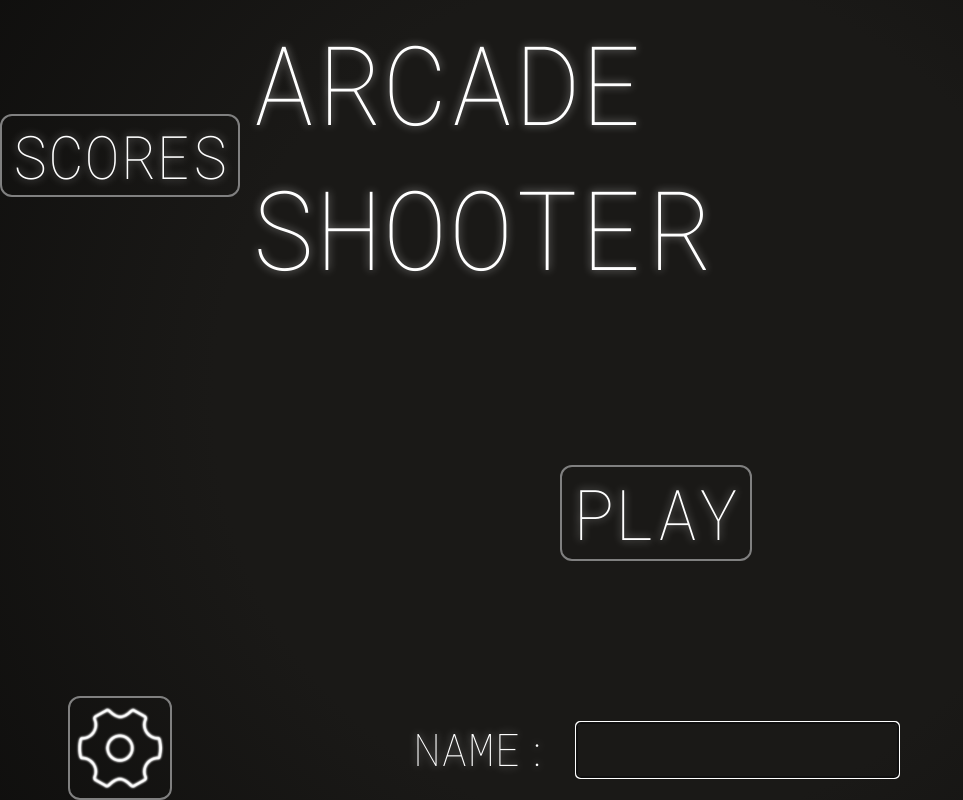
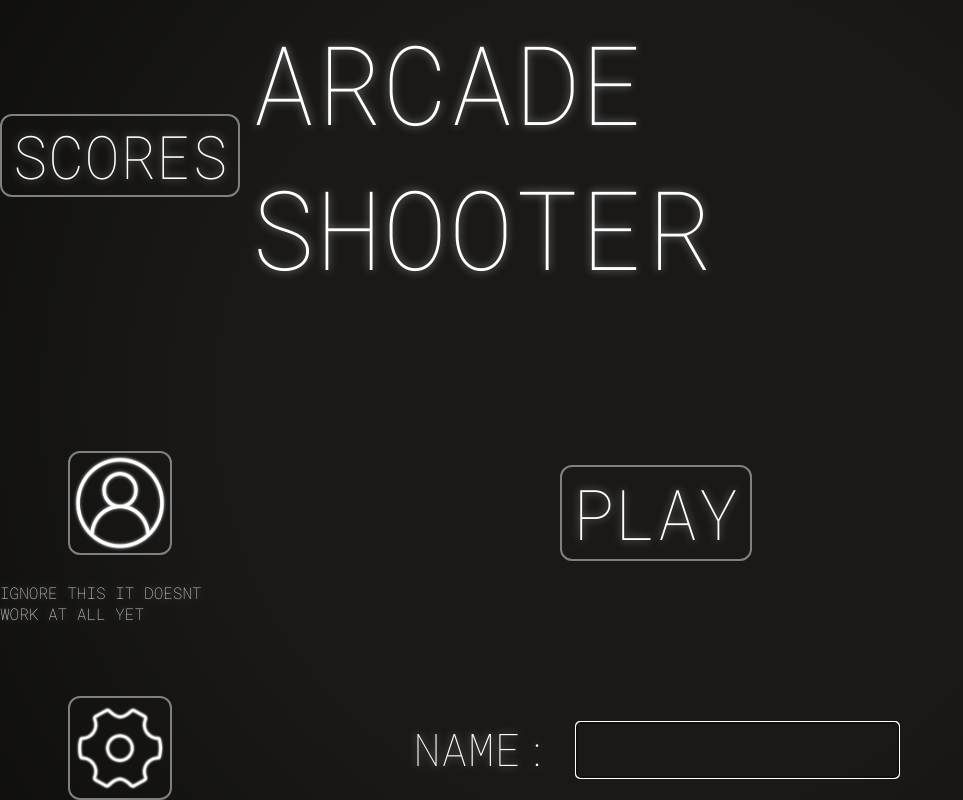
Before and after one commit to TRGRally/Arcade-Shooter, a PHP site: page / in a window 1280 px wide. Shown: the whole page, without its empty margins (0-963 px from the left). Run offline with PHP 8.4, Linux system fonts and the light colour scheme.

Commit message:
Changelog: +users db created +dummy profile button +unix timestamp now stored with scores +name character limit now 16 (instead of 8)

```diff
--- a/index.css
+++ b/index.css
@@ -156,6 +156,19 @@ body { /* set universal styles */
     border-radius: 12px;
 }
 
+#profileButton {
+    position: relative;
+    grid-area: midleft;
+    border: solid grey 2px;
+    border-radius: 12px;
+}
+
+#dev {
+    position: relative;
+    grid-area: midleft;
+    top: 100px;
+}
+
 #nameBlock {
     font-size: 45px;
     background-color:rgba(255, 255, 255, 0);
@@ -182,6 +195,25 @@ body { /* set universal styles */
     border-radius: 4px;
     box-sizing: border-box;
     text-shadow: 0px 0px 8px rgba(255, 255, 255, 0.5); /* GLOW */
+}
+
+/* PROFILE SCREEN BELOW */
+
+#profileScreen {
+    display: none;
+    align-items: center;
+    justify-items: center;
+    vertical-align: middle;
+    height: 100vh;
+    grid-template-areas:
+        "topleft topmiddle topright"
+        "midleft middle middleright"
+        "bottomleft bottom bottomright";
+    grid-template-columns: 1fr 4fr 1fr;
+    grid-template-rows: 1fr 4fr 1fr;
+    box-shadow: 0px 0px 8px rgba(200, 200, 200, 0.8); /* GLOW FOR BUTTONS */
+    text-shadow: 0px 0px 8px rgba(255, 255, 255, 0.5); /* GLOW */
+
 }
 
 /* SCORES SCREEN BELOW */
--- a/index.html
+++ b/index.html
@@ -37,11 +37,13 @@
 	<div id="playButton" style="color: white;">PLAY</div>
 	<form id="nameBlock">
 		<label for="name" id="nameLabel">NAME:</label>
-		<input id="name" type="search" autocomplete="off" spellcheck="false" autofocus="true" maxLength="8">
+		<input id="name" type="search" autocomplete="off" spellcheck="false" autofocus="true" maxLength="16">
 	</form>
 	<div id="gameTitle" style="color: white;">ARCADE SHOOTER</div>
 	<div id="scoresButton" style="color: white;">SCORES</div>
 	<img id="optionsButton" src="./images/options.png" alt="options" width="100" height="100">
+	<img id="profileButton" src="./images/profile.png" alt="profile" width="100" height="100">
+	<div id="dev" style="color: white;">IGNORE THIS IT DOESNT WORK AT ALL YET</div>
 </div>
 
 <div id ="optionsScreen">
@@ -52,6 +54,14 @@
 	<input id="musicVolume" type="range" min="0" max="100" value="60" class="slider">
 	<div id="musicVolumeText" style="color: white;">Music Volume</div>
 	<div id="optionsBackButton" style="color: white;">BACK</div>
+</div>
+
+<div id ="profileScreen">
+<!--profile screen items-->
+	<div id="profileText" style="color: white;">PROFILE</div>
+	<div id="profileName" style="color: white;">NAME</div>
+	<div id="profileScore" style="color: white;">SCORE</div>
+	<div id="profileBackButton" style="color: white;">BACK</div>
 </div>
 
 <div id ="scoresScreen">
--- a/index.js
+++ b/index.js
@@ -564,22 +564,32 @@ function gameplayLoop() {
 			document.getElementById("titleScreen").style.display = "grid"
 			document.getElementById("optionsScreen").style.display = "none"
 			document.getElementById("scoresScreen").style.display = "none"
+			document.getElementById("profileScreen").style.display = "none"
 
 		} else if (menuState === "scores") { //high scores screen
 			//set relevant HTML elements to visible or non-visible
 			document.getElementById("scoresScreen").style.display = "grid"
 			document.getElementById("optionsScreen").style.display = "none"
 			document.getElementById("titleScreen").style.display = "none"
+			document.getElementById("profileScreen").style.display = "none"
 
 		} else if (menuState === "options") { //options menu
 			//set relevant HTML elements to visible or non-visible
 			document.getElementById("optionsScreen").style.display = "grid"
 			document.getElementById("scoresScreen").style.display = "none"
 			document.getElementById("titleScreen").style.display = "none"
+			document.getElementById("profileScreen").style.display = "none"
 			//options slider logic
 			document.getElementById("soundEffectsVolumeText").innerHTML = "<span class='bold'>SFX Volume: </span>" + document.getElementById("soundEffectsVolume").value + "%"
 			document.getElementById("musicVolumeText").innerHTML = "<span class='bold'>Music Volume: </span>" + document.getElementById("musicVolume").value + "%"
 			musicValue = document.getElementById("musicVolume").value
+		} else if (menuState === "profile") { //profile screen
+			//set relevant HTML elements to visible or non-visible
+			document.getElementById("profileScreen").style.display = "grid"
+			document.getElementById("scoresScreen").style.display = "none"
+			document.getElementById("optionsScreen").style.display = "none"
+			document.getElementById("titleScreen").style.display = "none"
+
 		}
 		//set relevant HTML elements to visible or non-visible
 		document.getElementById("paused").style.display = "none"
@@ -600,8 +610,8 @@ function gameplayLoop() {
 				getScores()
 				setTimeout(() => {
 						determineRank()
-				}, 100)
-			}, 100)
+				}, 200)
+			}, 200)
 
 
 		}
@@ -712,7 +722,9 @@ playButton.addEventListener("click", () => {
 
 function submitScore(){ //AJAX REQUEST: creates server POST request to store the player's score and name into the database
 	savedScore = true
-	var params = "name=" + player.name + "&" + "score=" + player.score //format player name and score for the POST request
+	let scoreDate = Date.now()
+	var params = "name=" + player.name + "&" + "score=" + player.score + "&" + "timestamp=" + scoreDate //format params for the POST request
+	console.log(params)
 	var request = new XMLHttpRequest() //create new request
 	request.open("POST", "submitScore.php", true) //set to POST request, call php file
 	request.setRequestHeader("Content-type", "application/x-www-form-urlencoded") //set request format
@@ -741,6 +753,7 @@ function getScores(){ //AJAX REQUEST: creates server GET request to retrieve the
 	request.onload = function(){
 		if(this.status == 200){ //200 = success code
 			scoreData = JSON.parse(this.responseText) //parse the JSON response and save to object
+			console.log(scoreData)
 			if (gameState === "title screen") { //if on title screen, show on scoreboard
 
 				document.getElementById("scoreBoardPlayer").innerHTML = "<span class='bold'>PLAYER</span>"
@@ -832,6 +845,21 @@ optionsBackButton.addEventListener("mouseout", () => {
 	optionsBackButton.style.border = "solid grey 2px";
 })
 
+//PROFILE BUTTON//
+const profileButton = document.getElementById("profileButton")
+profileButton.addEventListener("click", () => {
+	menuState = "profile"
+	playSoundEffect("button")
+})
+//set glow value higher if hovering, set back when un-hover
+profileButton.addEventListener("mouseover", () => {
+	profileButton.style.textShadow = "0px 0px 10px rgba(255, 255, 255, 1)";
+	profileButton.style.border = "solid whitesmoke 2px";
+})
+profileButton.addEventListener("mouseout", () => {
+	profileButton.style.textShadow = "0px 0px 8px rgba(255, 255, 255, 0.5)";
+	profileButton.style.border = "solid grey 2px";
+})
 
 //SCORES BUTTON//
 const scoresButton = document.getElementById("scoresButton")
--- a/submitScore.php
+++ b/submitScore.php
@@ -1,11 +1,12 @@
 <?php
 //only run if both name and score are sent through AJAX
-if(isset($_POST["name"]) and isset($_POST["score"])){
+if(isset($_POST["name"]) and isset($_POST["score"]) and isset($_POST["timestamp"])){
     $db = new PDO("sqlite:scores.db"); //connect to sqlite database file
-    $statement = ("INSERT INTO scores (Player, Score) VALUES (:player, :score)"); //define statement with placeholder values (protect against SQL inj.)
+    $statement = ("INSERT INTO scores (Player, Score, Timestamp) VALUES (:player, :score, :timestamp)"); //define statement with placeholder values (protect against SQL inj.)
     $run = $db->prepare($statement); //prepare statement
     $run->bindValue(":player", $_POST["name"], PDO::PARAM_STR); //bind name variable to its placeholder
     $run->bindValue(":score", $_POST["score"], PDO::PARAM_INT); //bind score variable to its placeholder
+    $run->bindValue(":timestamp", $_POST["timestamp"], PDO::PARAM_INT); //bind date variable to its placeholder
     $result = $run->execute(); //execute the statement
 }
 ?>
```
Also changed, not shown: images/profile.png (added), scores.db, 1 other file.
